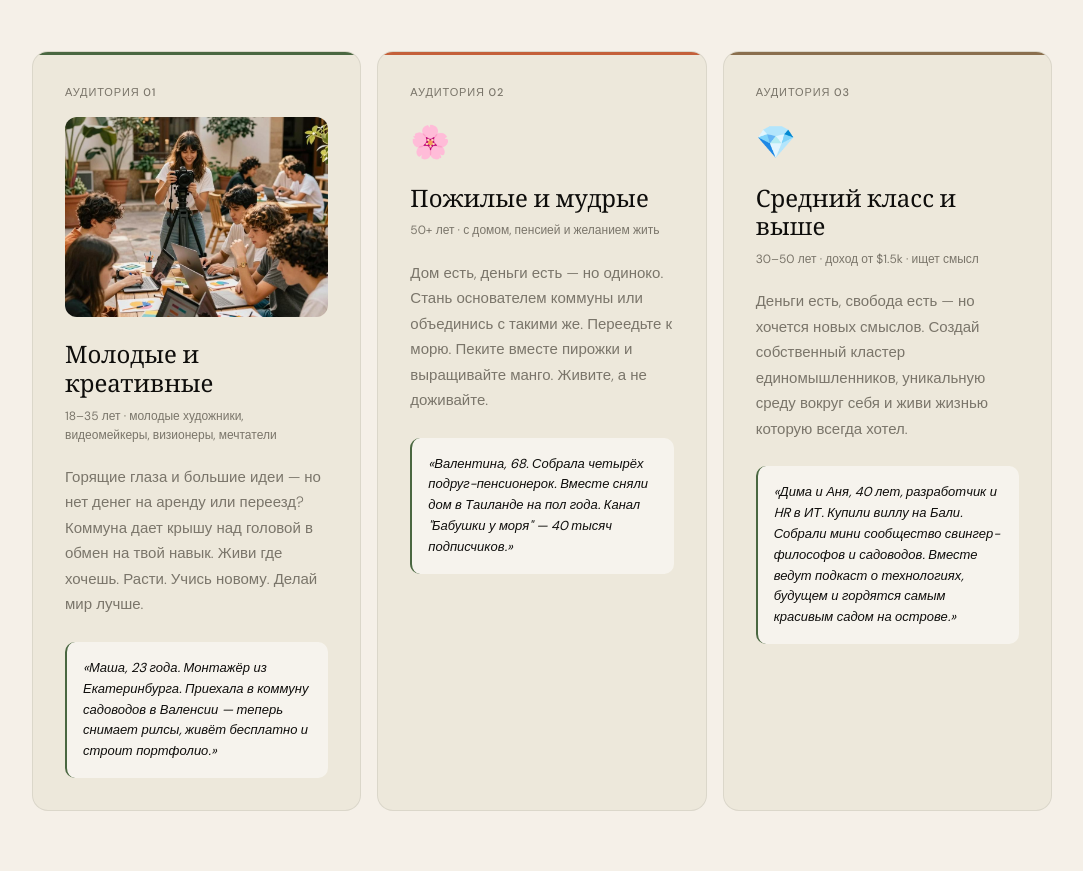
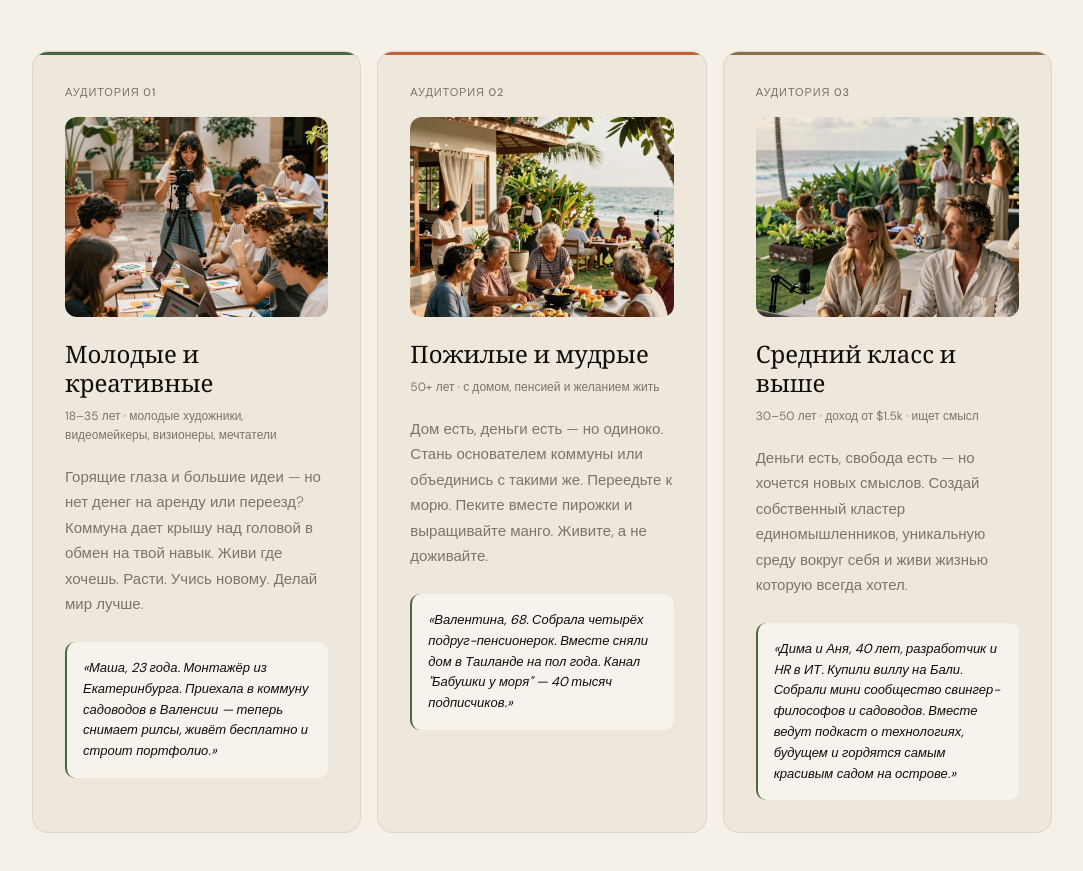
Before and after one commit to semengil/commune-live, a plain HTML site: page index.html in a window 1280 px wide. Shown: the part 2743-3614 px from the top of the page, without its empty margins (98-1181 px from the left). Drawn offline with Linux system fonts and the light colour scheme.

Commit message:
Update index.html
версия 1.4 с картинками вместо эмодзи

```diff
--- a/index.html
+++ b/index.html
@@ -728,7 +728,7 @@ footer {
 
     <div class="aud-card reveal">
       <div class="aud-num">Аудитория 02</div>
-      <span class="aud-emoji">🌸</span>
+      <img src="photo2.jpg" alt="Пожилые и мудрые" style="width:100%;height:200px;object-fit:cover;border-radius:12px;margin-bottom:16px;">
       <h3 class="aud-title-card">Пожилые и мудрые</h3>
       <div class="aud-age-tag">50+ лет · с домом, пенсией и желанием жить</div>
       <p class="aud-desc-card">Дом есть, деньги есть — но одиноко. Стань основателем коммуны или объединись с такими же. Переедьте к морю. Пеките вместе пирожки и выращивайте манго. Живите, а не доживайте.</p>
@@ -739,7 +739,7 @@ footer {
 
     <div class="aud-card reveal">
       <div class="aud-num">Аудитория 03</div>
-      <span class="aud-emoji">💎</span>
+      <img src="photo3.jpg" alt="Средний класс" style="width:100%;height:200px;object-fit:cover;border-radius:12px;margin-bottom:16px;">
       <h3 class="aud-title-card">Средний класс и выше</h3>
       <div class="aud-age-tag">30–50 лет · доход от $1.5k · ищет смысл</div>
       <p class="aud-desc-card">Деньги есть, свобода есть — но хочется новых смыслов. Создай собственный кластер единомышленников, уникальную среду вокруг себя и живи жизнью которую всегда хотел.</p>
```
